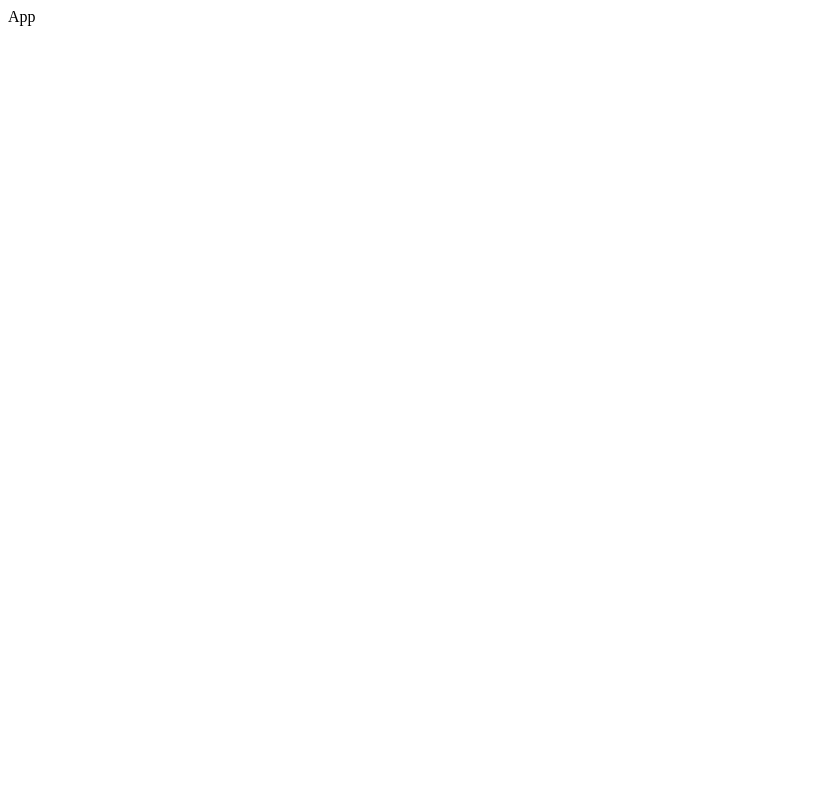
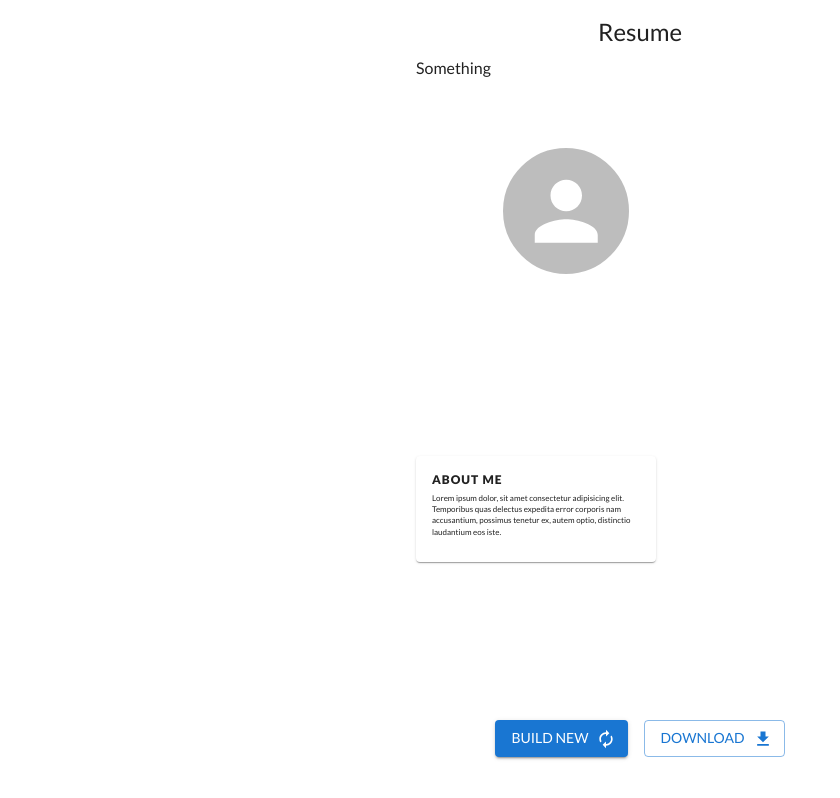
Before and after one commit to chetangotgithub/resume-builder, a React (Create React App) app: page / in a window 1280 px wide. Shown: the whole page, without its empty margins (0-840 px from the left). Built offline with nearby package versions, Linux system fonts and the light colour scheme.

Commit message:
Apply Linear Gradient and Create Avatar

```diff
--- a/public/index.html
+++ b/public/index.html
@@ -10,6 +10,10 @@
       content="Resume Builder using React.js, MUI, Redux and Firebase."
     />
     <title>Resume Builder</title>
+    <!-- Google Fonts -->
+    <link rel="preconnect" href="https://fonts.googleapis.com">
+    <link rel="preconnect" href="https://fonts.gstatic.com" crossorigin>
+    <link href="https://fonts.googleapis.com/css2?family=Lato:wght@300;400;700;900&display=swap" rel="stylesheet">
   </head>
   <body>
     <noscript>You need to enable JavaScript to run this app.</noscript>
--- a/src/App.js
+++ b/src/App.js
@@ -1,7 +1,15 @@
 import React from "react";
+import { BrowserRouter, Routes, Route } from "react-router-dom";
+import Resume from "./components/Resume";
 
 const App = () => {
-  return <div>App</div>;
+  return (
+    <BrowserRouter>
+      <Routes>
+        <Route exact path="/" element={<Resume />} />
+      </Routes>
+    </BrowserRouter>
+  );
 };
 
 export default App;
--- /dev/null
+++ b/src/components/About.js
@@ -0,0 +1,32 @@
+import React from "react";
+import { Box, Card, CardContent, Typography } from "@mui/material";
+
+const About = () => {
+  return (
+    <Box sx={{ width: 400, height: 200 }}>
+      <Card sx={{ width: 240 }}>
+        <CardContent>
+          <Typography
+            variant="h5"
+            sx={{
+              textTransform: "uppercase",
+              fontSize: "12px",
+              fontWeight: 900,
+              letterSpacing: 1,
+            }}
+            gutterBottom
+          >
+            About Me
+          </Typography>
+          <Typography variant="body2" sx={{ fontSize: "8px" }}>
+            Lorem ipsum dolor, sit amet consectetur adipisicing elit. Temporibus
+            quas delectus expedita error corporis nam accusantium, possimus
+            tenetur ex, autem optio, distinctio laudantium eos iste.
+          </Typography>
+        </CardContent>
+      </Card>
+    </Box>
+  );
+};
+
+export default About;
--- /dev/null
+++ b/src/components/Resume.js
@@ -0,0 +1,116 @@
+import { Autorenew, Download } from "@mui/icons-material";
+import {
+  Avatar,
+  Box,
+  Button,
+  Container,
+  createTheme,
+  CssBaseline,
+  Stack,
+  ThemeProvider,
+  Typography,
+} from "@mui/material";
+import React from "react";
+import About from "./About";
+
+const Resume = () => {
+  const resumeTheme = createTheme({
+    typography: {
+      fontFamily: "Lato",
+    },
+  });
+  return (
+    <ThemeProvider theme={resumeTheme}>
+      <Container>
+        <CssBaseline />
+        <Box
+          sx={{
+            //   backgroundColor: "red",
+            padding: 2,
+            display: "flex",
+            flexDirection: "column",
+            justifyContent: "center",
+            alignItems: "center",
+          }}
+        >
+          <Typography component="h1" variant="h5" gutterBottom>
+            Resume
+          </Typography>
+          <Box
+            sx={{
+              // backgroundColor: "yellow",
+              width: { sm: "40%", xs: "80%" },
+              height: { xs: "60vh", sm: "80vh" },
+            }}
+          >
+            <Box
+              sx={{
+                // backgroundImage:
+                //   "-webkit-linear-gradient(65deg, #FFF 50%, #0F044C 50%);",
+                // background:
+                //   "linear-gradient(10deg, #3f51b5 0, #3f51b5 33%, #ffffff 33%, #ffffff 66%, #3f51b5 66%, #3f51b5 100%);",
+                // backgroundImage:
+                //   "linear-gradient(10deg, #c4d7e6 0, #c4d7e6 33%, #66a5ad 33%, #66a5ad 66%, #ff0000 66%, #ff0000 100%);",
+                height: { xs: "60vh", sm: "50vh" },
+                display: "flex",
+                flexDirection: "row",
+              }}
+            >
+              <Typography>Something</Typography>
+              <Avatar
+                sx={{
+                  width: 150,
+                  height: 150,
+                  marginTop: 10,
+                  border: "12px white solid",
+                }}
+              ></Avatar>
+              <Box>
+                <Typography
+                  component="h1"
+                  variant="h4"
+                  sx={{
+                    textTransform: "uppercase",
+                    color: "white",
+                    mt: 10,
+                    mr: 4,
+                    textAlign: "right",
+                    fontWeight: 900,
+                  }}
+                >
+                  Name Surname
+                </Typography>
+                <Typography
+                  variant="body1"
+                  sx={{ color: "white", marginLeft: 16 }}
+                >
+                  Student
+                </Typography>
+              </Box>
+            </Box>
+            <Box
+              sx={{
+                // backgroundColor: "red",
+                // backgroundImage:
+                //   "-webkit-linear-gradient(253deg, #FFF 50%, #0F044C 50%);",
+                height: "20vh",
+              }}
+            >
+              <About />
+            </Box>
+          </Box>
+          <Stack spacing={2} direction="row" sx={{ mt: 3 }}>
+            <Button variant="contained" endIcon={<Autorenew />}>
+              Build New
+            </Button>
+            <Button variant="outlined" endIcon={<Download />}>
+              Download
+            </Button>
+          </Stack>
+        </Box>
+      </Container>
+    </ThemeProvider>
+  );
+};
+
+export default Resume;
```
Also changed, not shown: src/components/Contact.js (added, +7 -0 lines), src/components/Education.js (added, +7 -0 lines), src/components/Experience.js (added, +7 -0 lines), src/components/Skills.js (added, +7 -0 lines).
